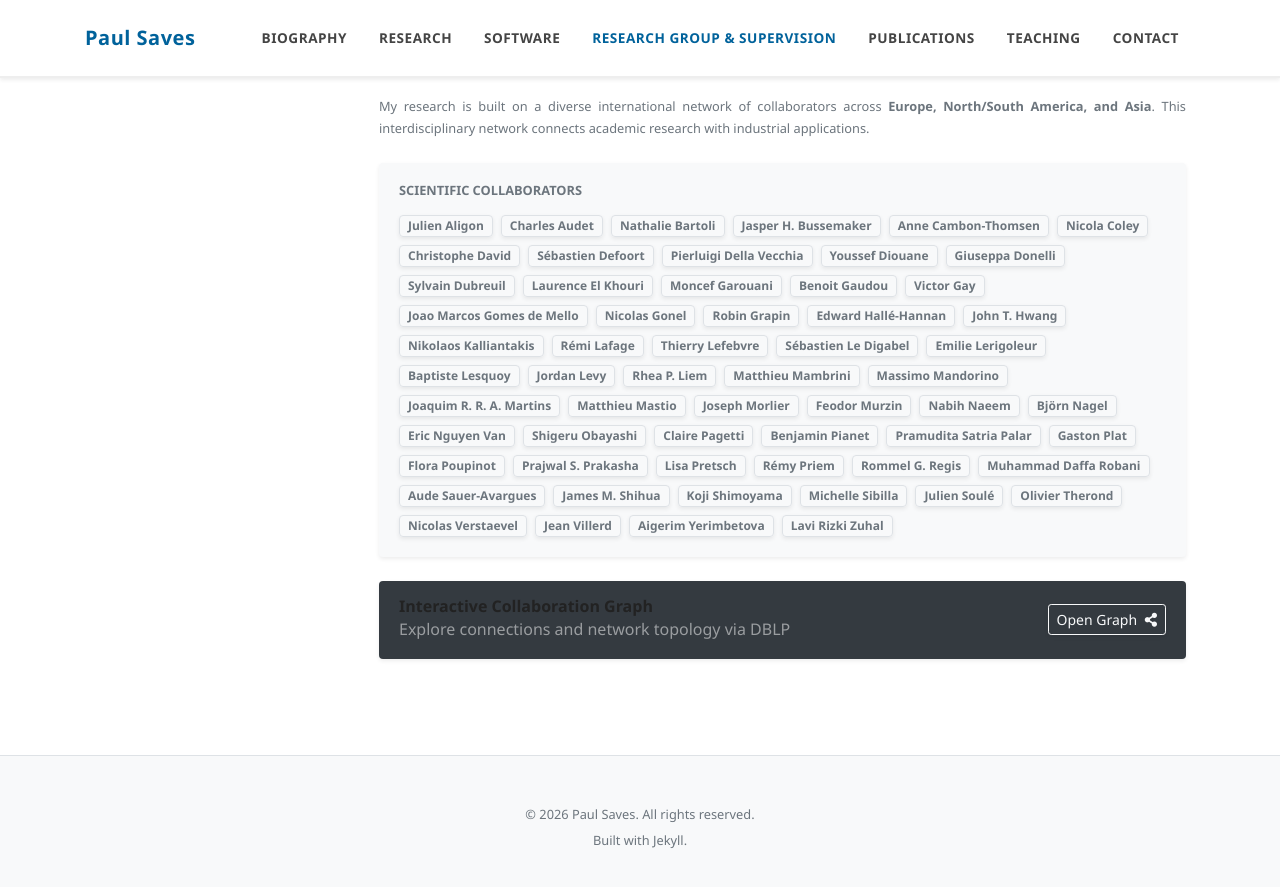
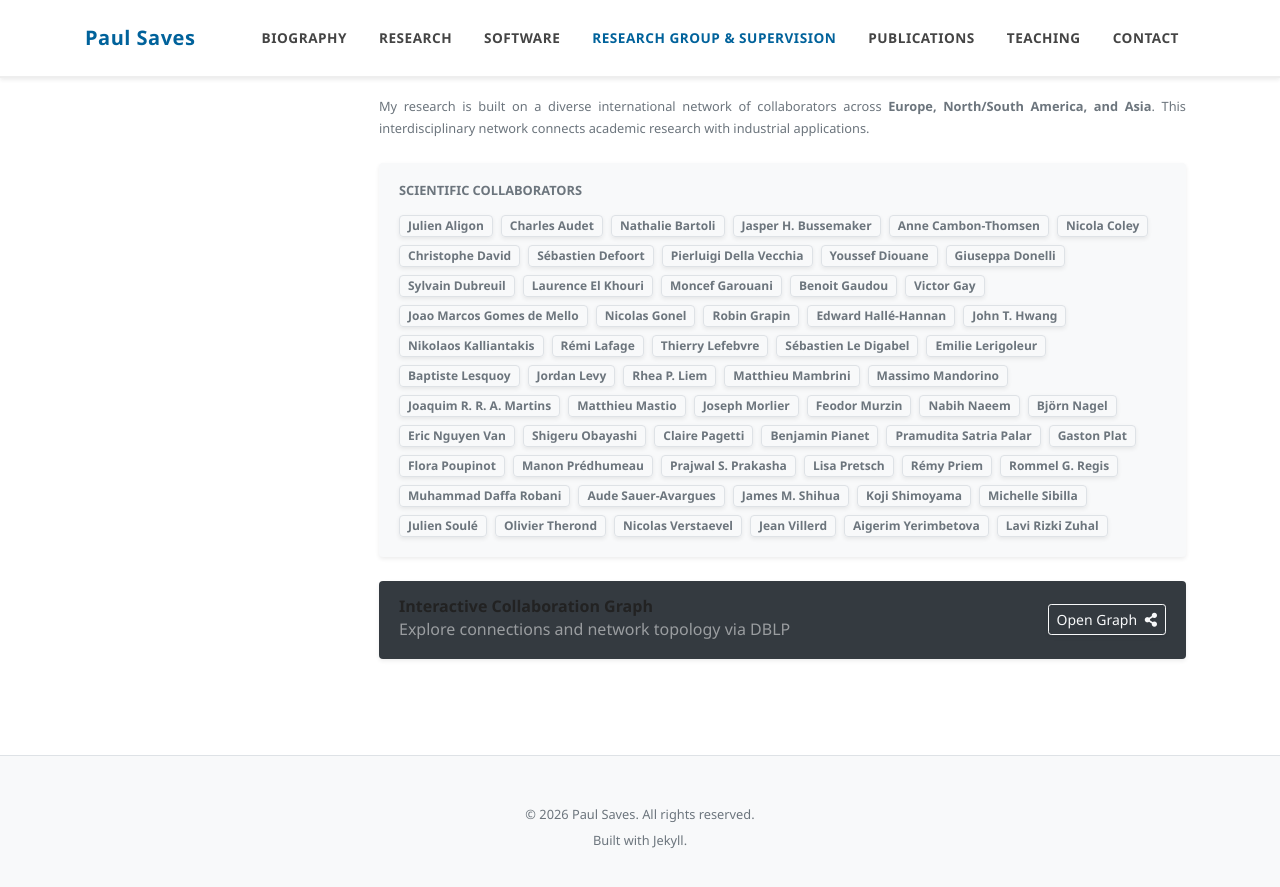
Before and after one commit to Paul-Saves/Paul-Saves.github.io, a Jekyll site: the page built from _pages/team.md, in a window 1280 px wide and 900 px high, scrolled down 1929 px. Shown: the top 887 px of the window. Built offline with Jekyll 4.4.1, drawn with Linux system fonts in a browser that asks for light colours; a style sheet for code colours, icons or effects is not loaded.

Commit message:
add manon

```diff
--- a/_pages/team.md
+++ b/_pages/team.md
@@ -196,6 +196,7 @@ title: Research Group & Supervision
             <span class="badge badge-white border text-secondary px-2 py-1 shadow-sm">Pramudita Satria Palar</span>
             <span class="badge badge-white border text-secondary px-2 py-1 shadow-sm">Gaston Plat</span>
             <span class="badge badge-white border text-secondary px-2 py-1 shadow-sm">Flora Poupinot</span>
+            <span class="badge badge-white border text-secondary px-2 py-1 shadow-sm">Manon Prédhumeau</span>
             <span class="badge badge-white border text-secondary px-2 py-1 shadow-sm">Prajwal S. Prakasha</span>
             <span class="badge badge-white border text-secondary px-2 py-1 shadow-sm">Lisa Pretsch</span>
             <span class="badge badge-white border text-secondary px-2 py-1 shadow-sm">Rémy Priem</span>
```
